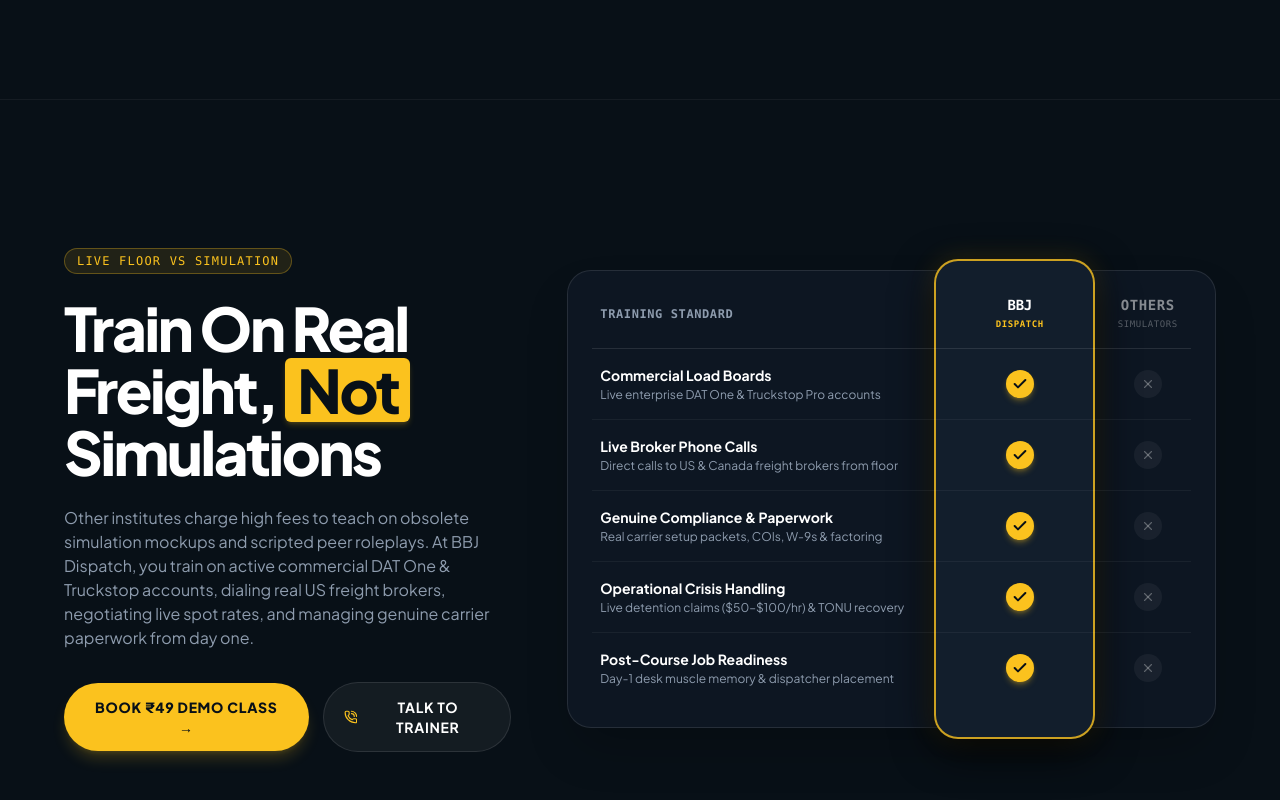
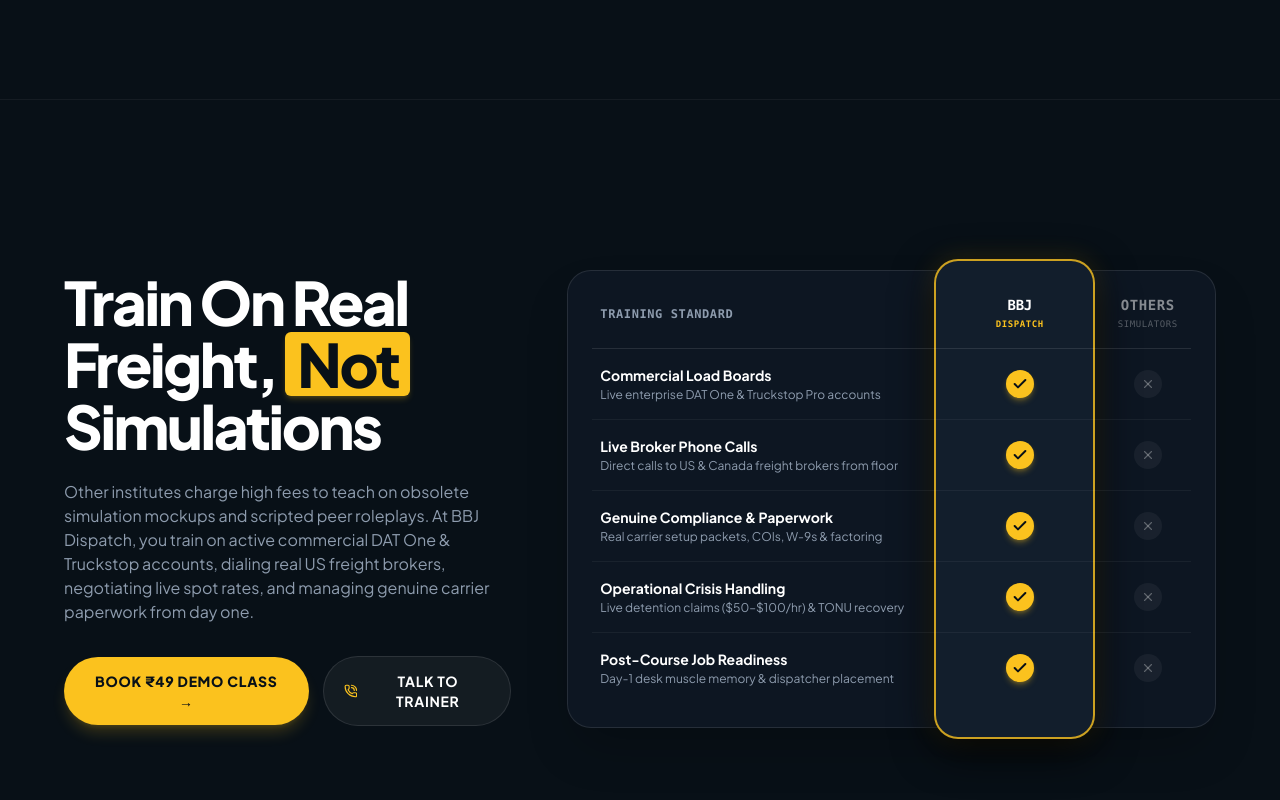
Before and after one commit to c1ph3r-1337/bbjdispatch, a React (Vite) app: page / in a window 1280 px wide. Shown: the part 1567-2367 px from the top of the page. Built offline with nearby package versions, Linux system fonts and the light colour scheme; no server answers.

Commit message:
style: remove live floor vs simulation pill badge from RealVsDummySection

```diff
--- a/src/components/RealVsDummySection.tsx
+++ b/src/components/RealVsDummySection.tsx
@@ -40,10 +40,6 @@ export const RealVsDummySection: React.FC<RealVsDummySectionProps> = ({ isActive
       <div className="max-w-7xl mx-auto grid grid-cols-1 lg:grid-cols-12 gap-10 lg:gap-14 items-center">
         {/* Left Column: Narrative & CTA (Stytch Left Side) */}
         <div className="lg:col-span-5 space-y-6">
-          <div className="inline-flex items-center gap-2 px-3 py-1 rounded-full bg-dispatch-yellow/10 border border-dispatch-yellow/30 text-dispatch-yellow text-xs font-mono uppercase tracking-widest">
-            <span>Live Floor vs Simulation</span>
-          </div>
-
           <h2 className="text-3xl sm:text-5xl md:text-6xl font-extrabold tracking-tightest leading-[1.1] text-white">
             Train On Real Freight,{' '}
             <span className="inline-block bg-dispatch-yellow text-dispatch-bg px-3 py-0.5 rounded-md font-black shadow-md shadow-dispatch-yellow/20">
```
